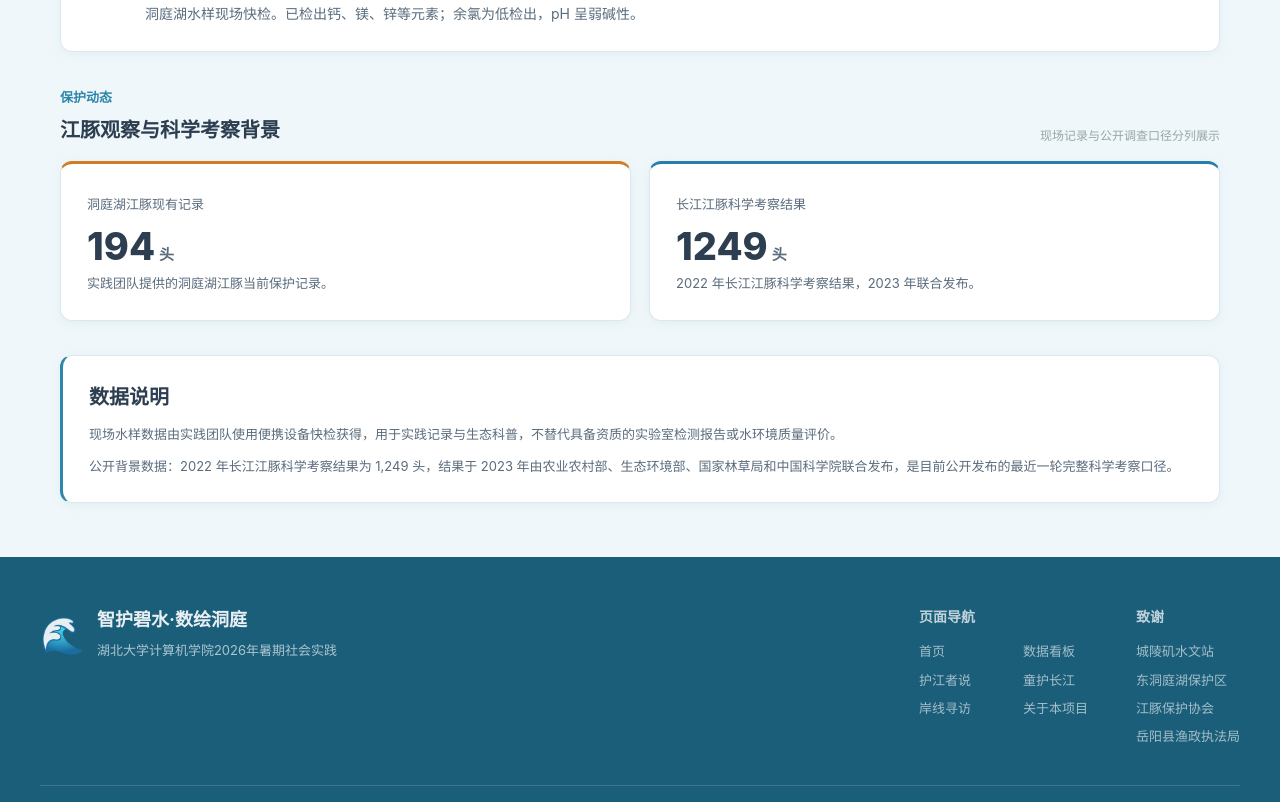
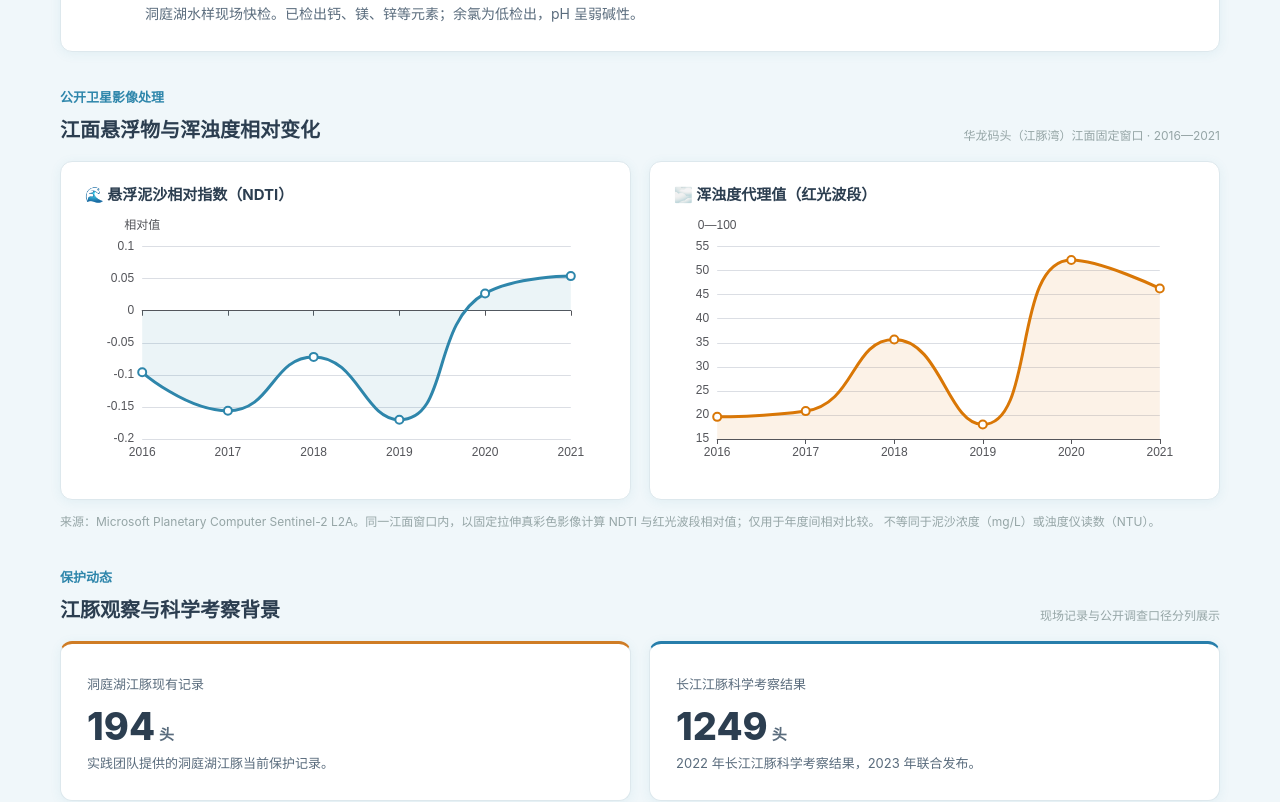
Before and after one commit to Ohh-zjc/zjcvibe-site, a Vue app: page /#/dashboard in a window 1280 px wide. Shown: the part 560-1362 px from the top of the page. Built offline with nearby package versions, Linux system fonts and the light colour scheme.

Commit message:
feat: add remote sensing dashboard charts

```diff
--- a/src/data/dashboard.json
+++ b/src/data/dashboard.json
@@ -11,6 +11,14 @@
     "dongtingNote": "实践团队提供的洞庭湖江豚当前保护记录。",
     "nationalSurveyCount": 1249,
     "nationalSurveyNote": "2022 年长江江豚科学考察结果，2023 年联合发布。"
+  },
+  "remote_sensing": {
+    "point": "华龙码头（江豚湾）江面固定窗口",
+    "years": [2016, 2017, 2018, 2019, 2020, 2021],
+    "suspended_sediment_index": [-0.096, -0.156, -0.072, -0.17, 0.027, 0.054],
+    "turbidity_proxy": [19.6, 20.8, 35.7, 18.0, 52.2, 46.3],
+    "source": "Microsoft Planetary Computer Sentinel-2 L2A",
+    "method": "同一江面窗口内，以固定拉伸真彩色影像计算 NDTI 与红光波段相对值；仅用于年度间相对比较。"
   },
   "water_quality": {
     "years": [2016, 2017, 2018, 2019, 2020, 2021, 2022, 2023, 2024, 2025, 2026],
--- a/src/stores/data.js
+++ b/src/stores/data.js
@@ -90,6 +90,7 @@ export const useDataStore = defineStore('data', () => {
           finless_porpoise: d.finless_porpoise || [],
           field_sample: d.field_sample || dashboardJson.field_sample,
           porpoise: d.porpoise || dashboardJson.porpoise,
+          remote_sensing: d.remote_sensing || dashboardJson.remote_sensing,
         }
       }
 
--- a/src/views/Dashboard.vue
+++ b/src/views/Dashboard.vue
@@ -49,6 +49,27 @@
     <section class="dashboard-section">
       <div class="section-heading">
         <div>
+          <p class="section-kicker">公开卫星影像处理</p>
+          <h3>江面悬浮物与浑浊度相对变化</h3>
+        </div>
+        <span class="section-meta">{{ remoteSensing.point }} · 2016—2021</span>
+      </div>
+      <div class="chart-row">
+        <div class="chart-panel data-card">
+          <h4>🌊 悬浮泥沙相对指数（NDTI）</h4>
+          <v-chart :option="sedimentOption" autoresize style="height: 280px" />
+        </div>
+        <div class="chart-panel data-card">
+          <h4>🌫️ 浑浊度代理值（红光波段）</h4>
+          <v-chart :option="turbidityOption" autoresize style="height: 280px" />
+        </div>
+      </div>
+      <p class="remote-note">来源：{{ remoteSensing.source }}。{{ remoteSensing.method }} 不等同于泥沙浓度（mg/L）或浊度仪读数（NTU）。</p>
+    </section>
+
+    <section class="dashboard-section">
+      <div class="section-heading">
+        <div>
           <p class="section-kicker">保护动态</p>
           <h3>江豚观察与科学考察背景</h3>
         </div>
@@ -78,12 +99,31 @@
 
 <script setup>
 import { computed } from 'vue'
+import VChart from 'vue-echarts'
+import { use } from 'echarts/core'
+import { LineChart } from 'echarts/charts'
+import { GridComponent, TooltipComponent } from 'echarts/components'
+import { CanvasRenderer } from 'echarts/renderers'
 import { useDataStore } from '../stores/data'
+
+use([LineChart, GridComponent, TooltipComponent, CanvasRenderer])
 
 const dataStore = useDataStore()
 const dashboard = computed(() => dataStore.dashboard)
 const sample = computed(() => dashboard.value.field_sample)
 const porpoise = computed(() => dashboard.value.porpoise)
+const remoteSensing = computed(() => dashboard.value.remote_sensing)
+
+const lineBase = (name, data, color, yName, decimals = 1) => ({
+  tooltip: { trigger: 'axis', valueFormatter: value => `${Number(value).toFixed(decimals)}` },
+  grid: { left: '5%', right: '5%', top: '12%', bottom: '10%', containLabel: true },
+  xAxis: { type: 'category', data: remoteSensing.value.years.map(String), boundaryGap: false },
+  yAxis: { type: 'value', name: yName, scale: true },
+  series: [{ name, type: 'line', data, smooth: true, symbolSize: 8, lineStyle: { color, width: 3 }, itemStyle: { color }, areaStyle: { color: `${color}22` } }],
+})
+
+const sedimentOption = computed(() => lineBase('NDTI', remoteSensing.value.suspended_sediment_index, '#2e86ab', '相对值', 3))
+const turbidityOption = computed(() => lineBase('浑浊度代理', remoteSensing.value.turbidity_proxy, '#d97706', '0—100', 1))
 </script>
 
 <style scoped>
@@ -104,10 +144,12 @@ const porpoise = computed(() => dashboard.value.porpoise)
 .sample-summary { display: flex; align-items: flex-start; gap: 14px; }.summary-icon { display: grid; width: 44px; height: 44px; flex: 0 0 44px; place-items: center; background: #e8f4f8; font-size: 22px; }.sample-summary p { margin-top: 7px; color: var(--text-secondary); font-size: 14px; line-height: 1.7; }
 .mineral-list { display: flex; align-content: center; align-items: center; justify-content: flex-end; gap: 10px; flex-wrap: wrap; }.mineral-tag { padding: 7px 10px; border: 1px solid #cbe1e9; background: #f4fafc; color: #17617e; font-size: 13px; font-weight: 600; }
 
+.chart-row { display: grid; grid-template-columns: repeat(2, minmax(0, 1fr)); gap: 18px; }.chart-panel { padding: 20px 16px 12px; }.chart-panel h4 { margin-left: 8px; color: var(--text-primary); font-size: 15px; }.remote-note { margin-top: 12px; color: var(--text-muted); font-size: 12px; line-height: 1.7; }
+
 .porpoise-grid { display: grid; grid-template-columns: repeat(2, minmax(0, 1fr)); gap: 18px; }.porpoise-card { padding: 26px; border-top: 3px solid #277eab; }.porpoise-card--local { border-top-color: #cf7c25; }.porpoise-card__label { color: var(--text-secondary); font-size: 13px; }.porpoise-card__number { margin: 10px 0 8px; color: var(--text-primary); font-size: 38px; font-weight: 800; line-height: 1; }.porpoise-card__number small { margin-left: 4px; color: var(--text-secondary); font-size: 15px; font-weight: 600; }.porpoise-card p { color: var(--text-secondary); font-size: 13px; line-height: 1.65; }
 
 .data-note { padding: 24px 26px; border-left: 3px solid var(--primary); }.data-note p { margin-top: 9px; color: var(--text-secondary); font-size: 13px; line-height: 1.75; }
 
-@media (max-width: 900px) { .stat-cards { grid-template-columns: repeat(2, minmax(0, 1fr)); }.sample-detail { grid-template-columns: 1fr; }.mineral-list { justify-content: flex-start; } }
+@media (max-width: 900px) { .stat-cards { grid-template-columns: repeat(2, minmax(0, 1fr)); }.sample-detail { grid-template-columns: 1fr; }.mineral-list { justify-content: flex-start; }.chart-row { grid-template-columns: 1fr; } }
 @media (max-width: 640px) { .section-heading { align-items: start; flex-direction: column; gap: 5px; }.section-meta { text-align: left; }.stat-card { padding: 16px; }.porpoise-grid { grid-template-columns: 1fr; }.sample-detail { padding: 20px; }.porpoise-card { padding: 20px; } }
 </style>
```
Also changed, not shown: 1 other file (tests, documents, lock files or other folders).
